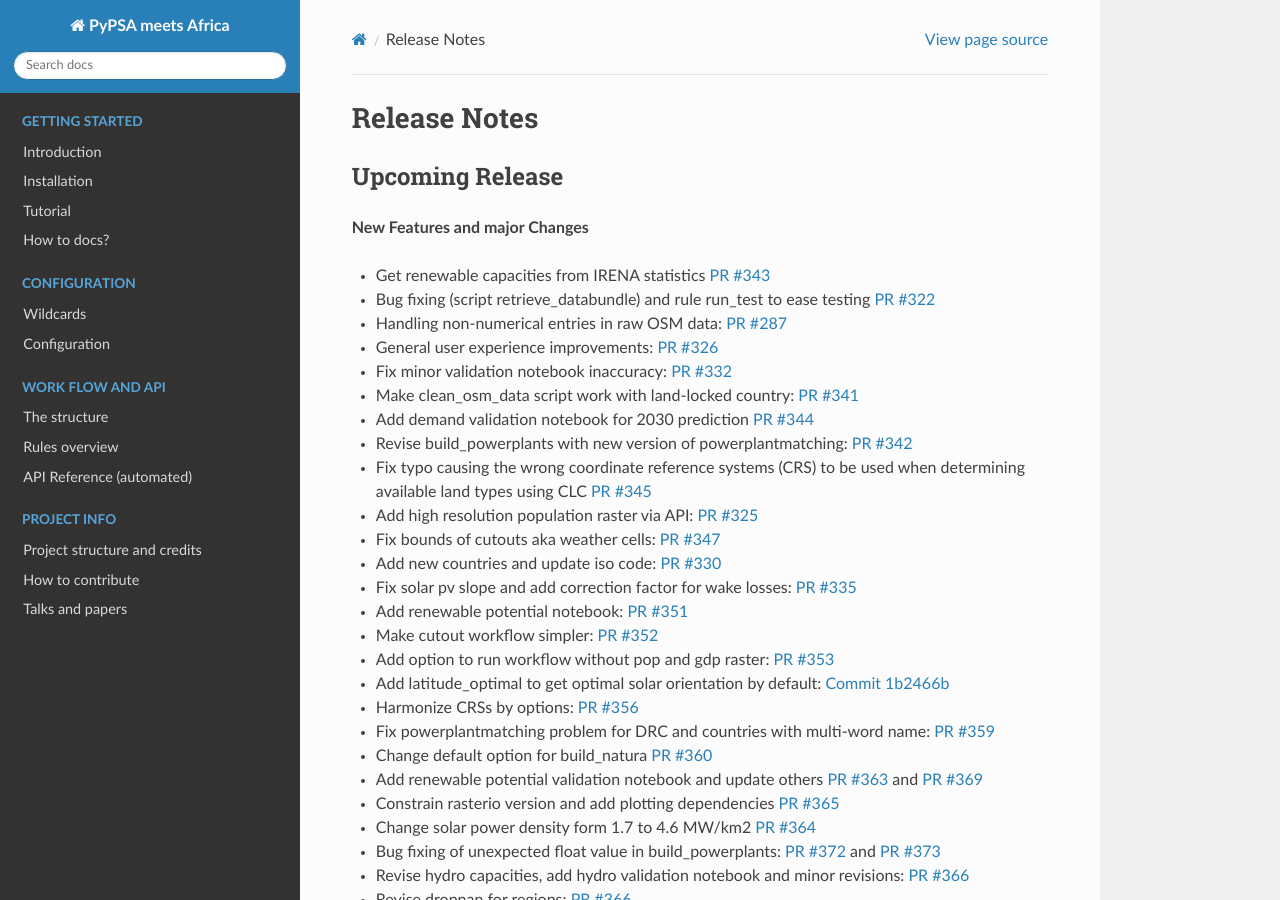
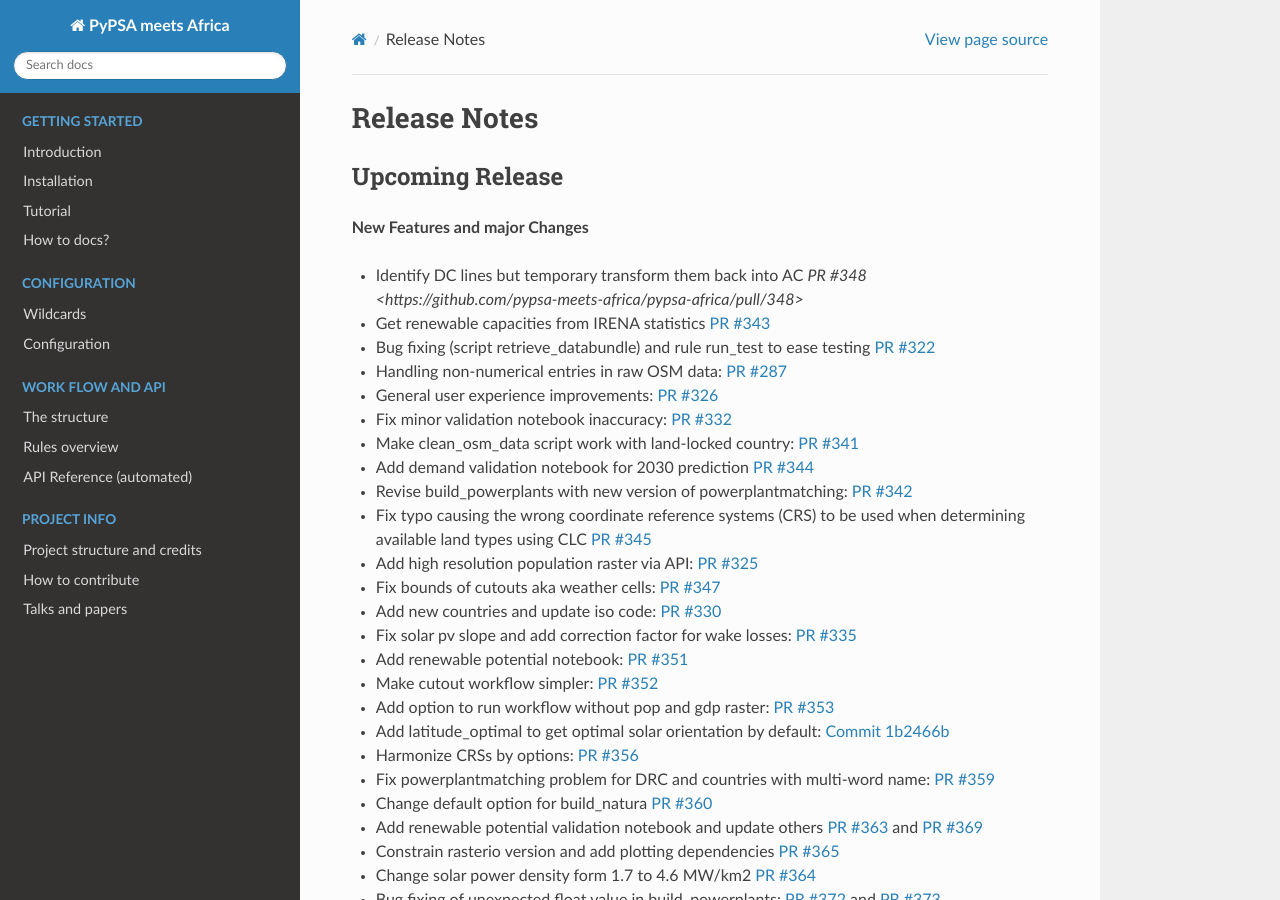
Before and after one commit to pypsa-meets-earth/pypsa-earth, a Sphinx documentation site: the page built from doc/release_notes.rst, in a window 1280 px wide and 900 px high. Built offline with Sphinx 7.4.7 and the Read the Docs theme 2.0.0, drawn with Linux system fonts in a browser that asks for light colours; pages that are not in the unit, such as notebooks, are missing from menus.

Commit message:
Add a release note

```diff
--- a/doc/release_notes.rst
+++ b/doc/release_notes.rst
@@ -12,6 +12,8 @@ Upcoming Release
 ================
 
 **New Features and major Changes**
+
+* Identify DC lines but temporary transform them back into AC `PR #348 <https://github.com/pypsa-meets-africa/pypsa-africa/pull/348>`
 
 * Get renewable capacities from IRENA statistics `PR #343 <https://github.com/pypsa-meets-africa/pypsa-africa/pull/343>`__
 
```
